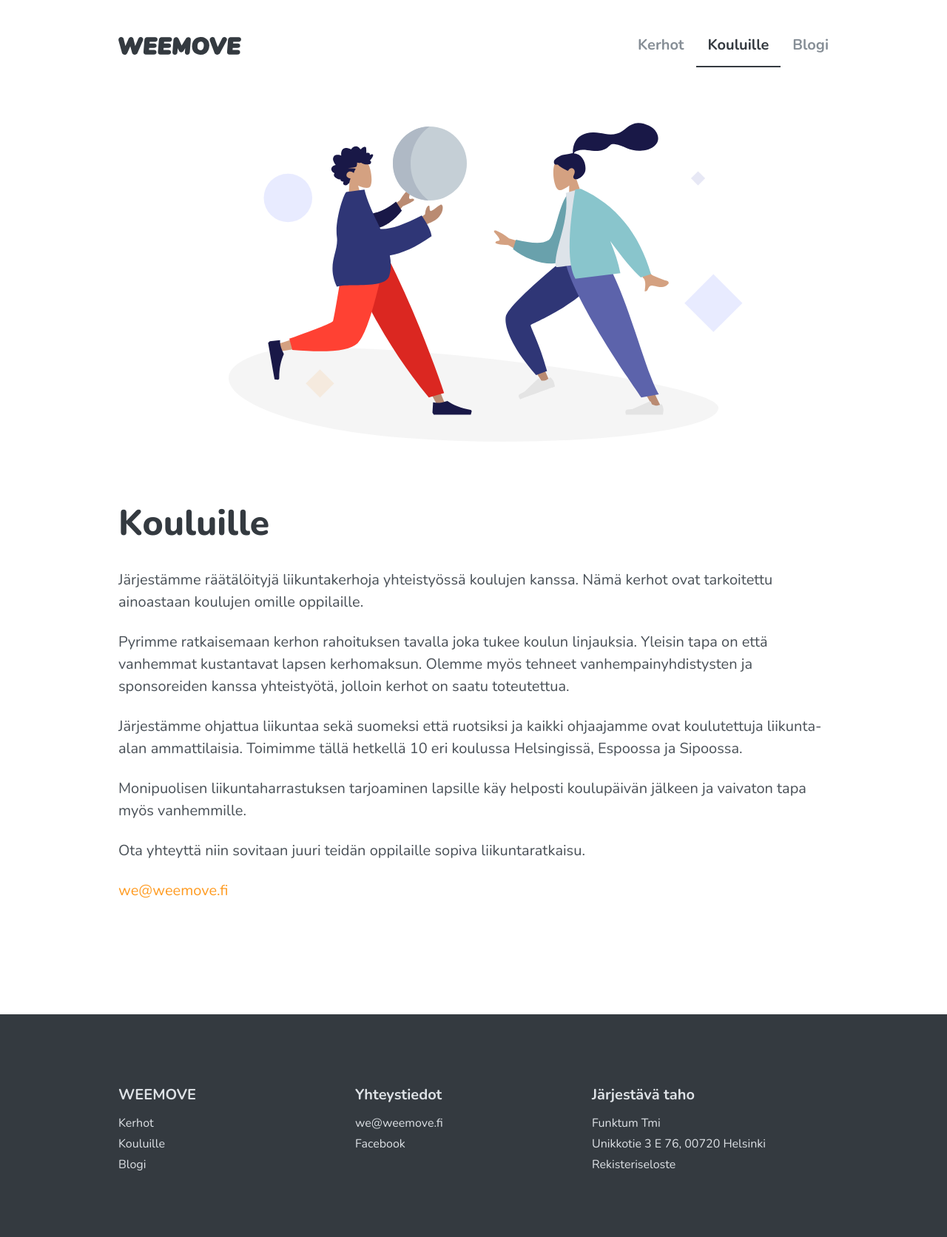
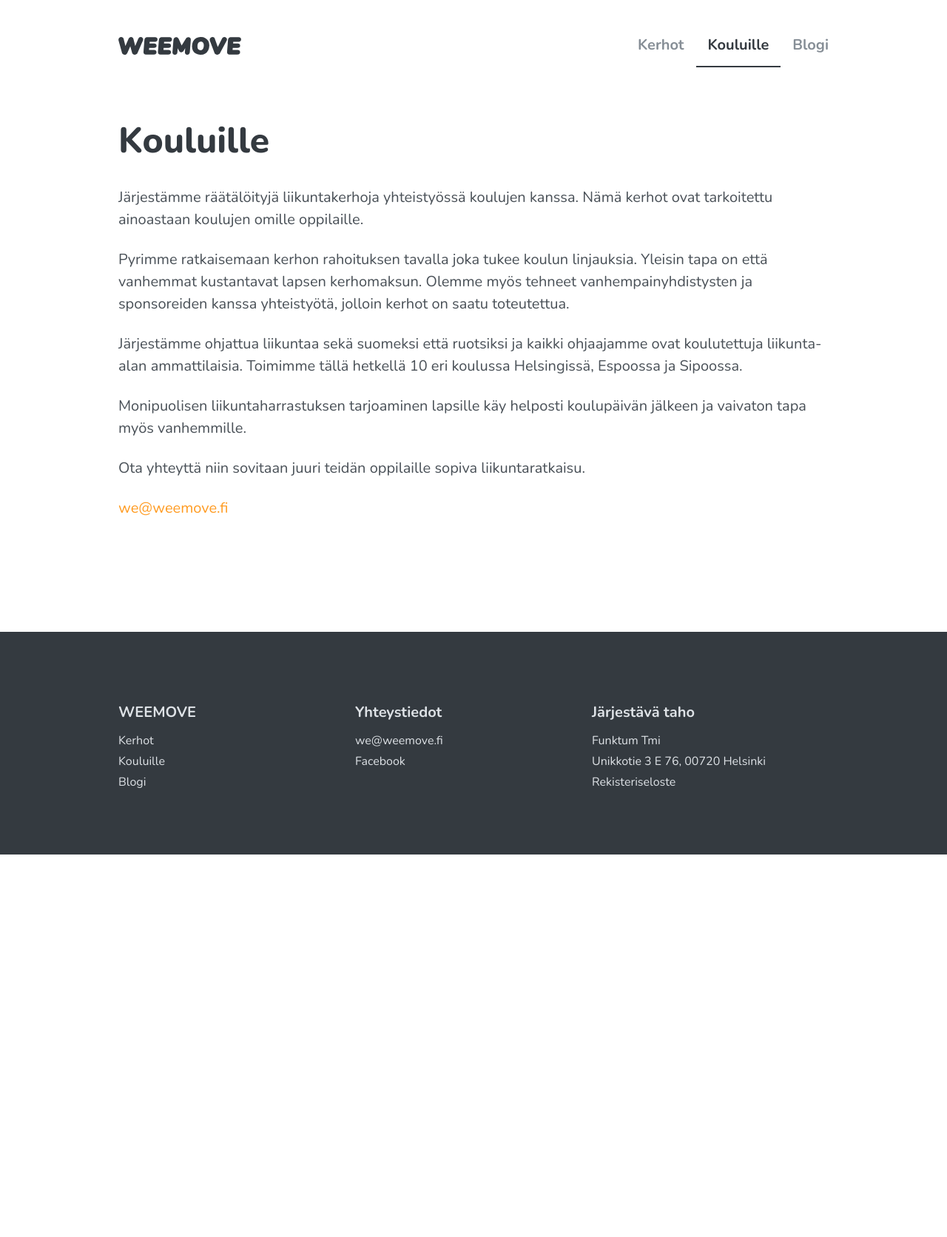
Before and after one commit to Funktum/weemove, a Jekyll site: the page built from _pages/kouluille.md, in a window 1280 px wide. Shown: the whole page at 74% size. Built offline with Jekyll 4.4.1, drawn with Linux system fonts in a browser that asks for light colours; a script that is not in the unit is left out; after the commit the page ends 1155 px from its top, so only the background shows below that.

Commit message:
Remove placeholder illustratons

```diff
--- a/_pages/kouluille.md
+++ b/_pages/kouluille.md
@@ -2,7 +2,6 @@
 layout: page
 title: Kouluille
 description: Page description
-image: /assets/img/image1.svg
 ---
 
 Järjestämme räätälöityjä liikuntakerhoja yhteistyössä koulujen kanssa. Nämä kerhot ovat tarkoitettu ainoastaan koulujen omille oppilaille.
```
Also changed, not shown: _posts/2016-05-19-super-short-article.md (+0 -1 lines), assets/img/image1.svg (deleted), assets/img/image2.svg (deleted).
